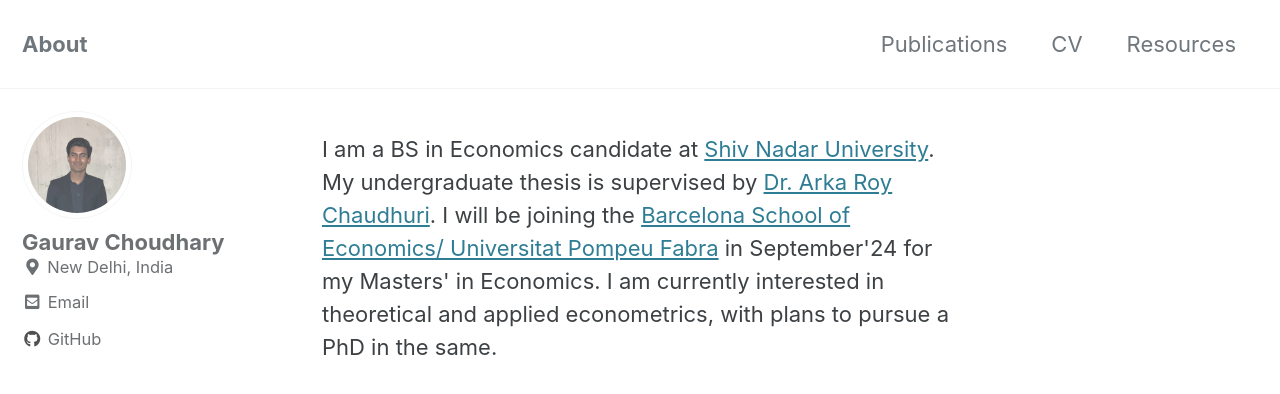
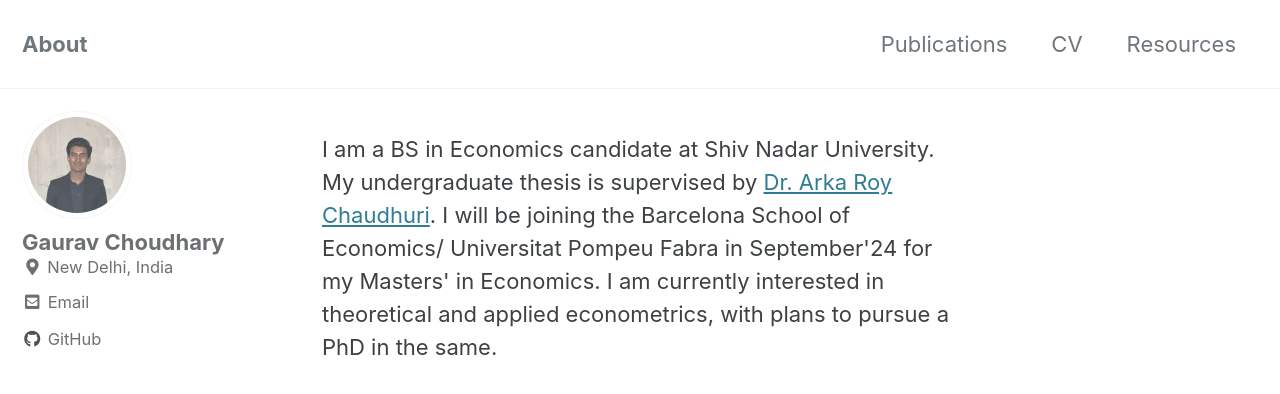
Before and after one commit to gajgaurav/gajgaurav.github.io, a Jekyll site: the page built from index.html, in a window 1280 px wide. Shown: the top 394 px of the page. Built offline with Jekyll 4.4.1, drawn with Linux system fonts in a browser that asks for light colours; cached includes are drawn as plain includes; the list of posts is cut into pages by our own code; part of the change alters nothing that is shown.

```diff
--- a/_layouts/home.html
+++ b/_layouts/home.html
@@ -5,10 +5,9 @@ layout: archive
 {{ content }}
 
 <section class = "introduction_content" itemprop = "text">
-  <p>I am a BS in Economics candidate at <a href = "https://snu.edu.in/departments/department-of-economics/">
-  Shiv Nadar University</a>. My undergraduate thesis is supervised by <a href = "https://sites.google.com/site/arkaecon/">Dr. Arka
-  Roy Chaudhuri</a>. I will be joining the <a href = "https://bse.eu/">Barcelona School of Economics/
-  Universitat Pompeu Fabra</a> in September'24 for my Masters' in Economics. I am currently interested in theoretical and applied
+  <p>I am a BS in Economics candidate at Shiv Nadar University. My undergraduate thesis is supervised by
+  <a href = "https://sites.google.com/site/arkaecon/">Dr. Arka Roy Chaudhuri</a>. I will be joining the Barcelona School of Economics/
+  Universitat Pompeu Fabra in September'24 for my Masters' in Economics. I am currently interested in theoretical and applied
   econometrics, with plans to pursue a PhD in the same.
   </p>
 </section>
```
